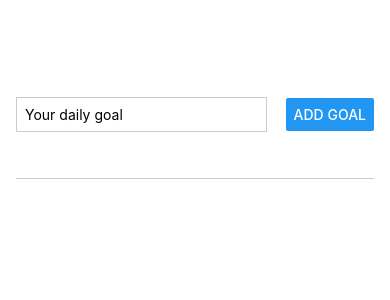
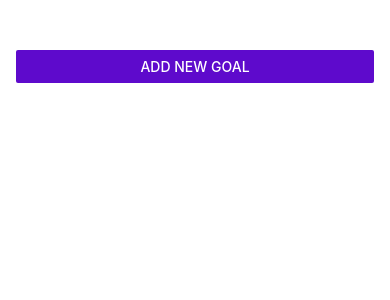
Before and after one commit to answebdev/react-native-max, a React Native app: screen / in a window 390 px wide. Shown: the top 300 px of the page. Built offline with nearby package versions, Linux system fonts and the light colour scheme.

Commit message:
add modal component

```diff
--- a/App.js
+++ b/App.js
@@ -1,5 +1,5 @@
 import { useState } from 'react';
-import { StyleSheet, View, FlatList } from 'react-native';
+import { StyleSheet, View, FlatList, Button } from 'react-native';
 import GoalItem from './components/GoalItem';
 import GoalInput from './components/GoalInput';
 
@@ -12,6 +12,11 @@ import GoalInput from './components/GoalInput';
 
 export default function App() {
   const [courseGoals, setCourseGoals] = useState([]);
+  const [modalIsVisible, setModalIsVisible] = useState(false);
+
+  function startAddGoalHandler() {
+    setModalIsVisible(true);
+  }
 
   function addGoalHandler(enteredGoalText) {
     setCourseGoals((currentCourseGoals) => [
@@ -36,7 +41,9 @@ export default function App() {
 
   return (
     <View style={styles.appContainer}>
-      <GoalInput onAddGoal={addGoalHandler} />
+      {/* This button controls the modal visibility (see modal in GoalInput.js): */}
+      <Button title='Add New Goal' color='#5e0acc' onPress={startAddGoalHandler} />
+      <GoalInput visible={modalIsVisible} onAddGoal={addGoalHandler} />
       <View style={styles.goalsContainer}>
         <FlatList
           data={courseGoals}
--- a/components/GoalInput.js
+++ b/components/GoalInput.js
@@ -1,5 +1,5 @@
 import { useState } from 'react';
-import { View, TextInput, Button, StyleSheet } from 'react-native';
+import { View, TextInput, Button, StyleSheet, Modal } from 'react-native';
 
 function GoalInput(props) {
     const [enteredGoalText, setEnteredGoalText] = useState('');
@@ -21,6 +21,7 @@ function GoalInput(props) {
     }
 
     return (
+        <Modal visible={props.visible} animationType='slide'>
             <View style={styles.inputContainer}>
                 <TextInput
                     style={styles.textInput}
@@ -30,6 +31,7 @@ function GoalInput(props) {
                 />
                 <Button title='Add Goal' onPress={addGoalHandler} />
             </View>
+        </Modal>
     );
 }
 
```
Lines whose indentation alone changed are shown as unchanged.
